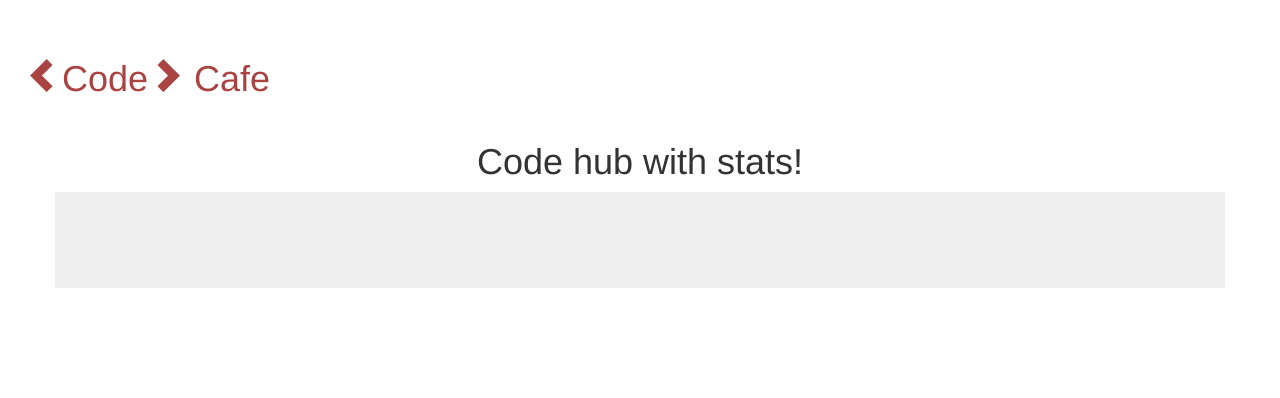
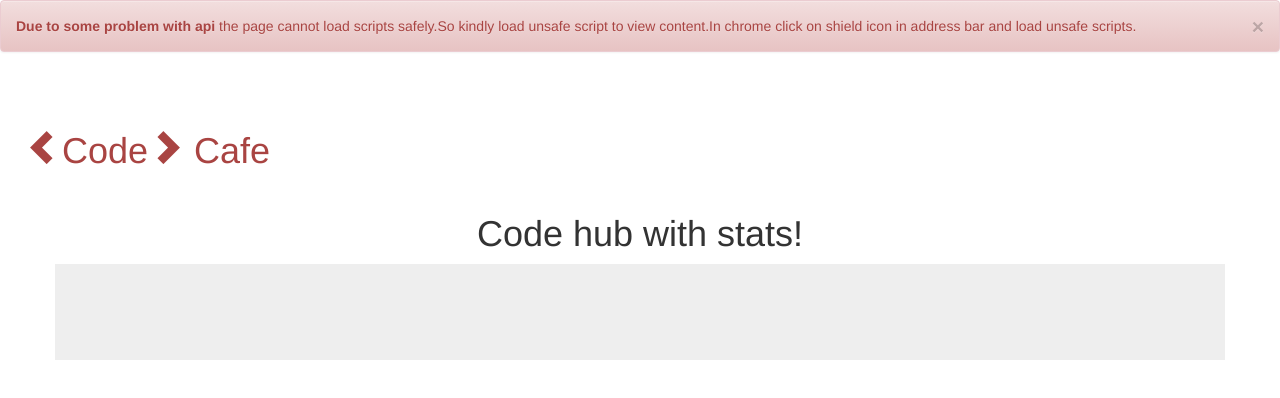
Before and after one commit to hchallenges/hchallenges.github.io, a plain HTML site: page index.html in a window 1280 px wide. Drawn offline with Linux system fonts and the light colour scheme; no server answers.

Commit message:
Add files via upload

```diff
--- a/index.html
+++ b/index.html
@@ -7,6 +7,10 @@
     <link rel="stylesheet" href="bootstrap/css/bootstrap.css" media="screen" title="no title">
   </head>
   <body>
+   <div class='alert alert-danger'>
+     <a href="#" class="close" data-dismiss='alert' aria-label='close'>&times;</a>
+     <strong>Due to some problem with api </strong> the page cannot load scripts safely.So kindly load unsafe script to view content.In chrome click on shield icon in address bar and load unsafe scripts.
+   </div>
 
   <header>
     <nav class="navbar navbar-transparent ">
```
